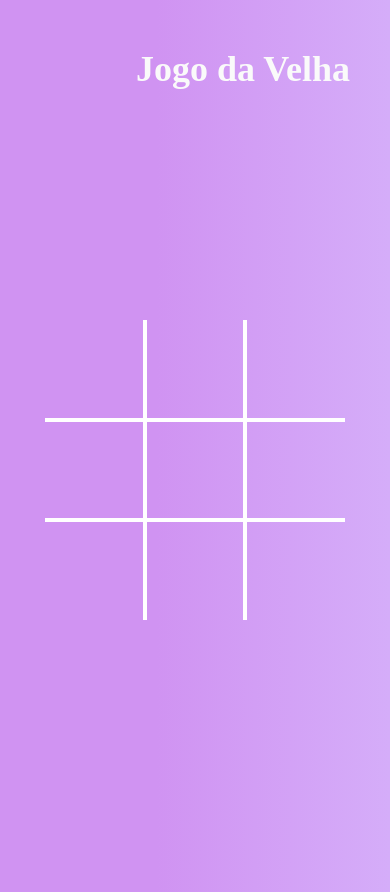
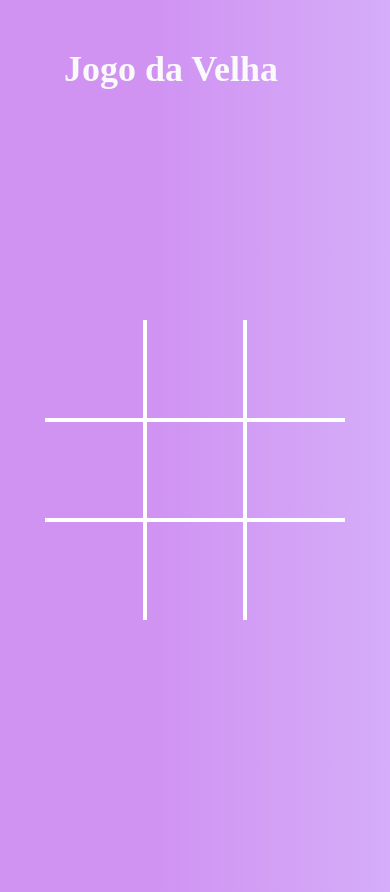
Before and after one commit to Deb-Paulin/Jogo-da-Velha, a plain HTML site: page index.html in a window 390 px wide. Drawn offline with Linux system fonts and the light colour scheme.

Commit message:
mudando margin

```diff
--- a/assets/style.css
+++ b/assets/style.css
@@ -53,7 +53,7 @@ body {
 @media screen and (max-width: 480px) {
     .titulo {
         font-size: 36px;
-        margin-left: 8.5rem;
+        margin-left: 4rem;
     }
 
     .container {
```
